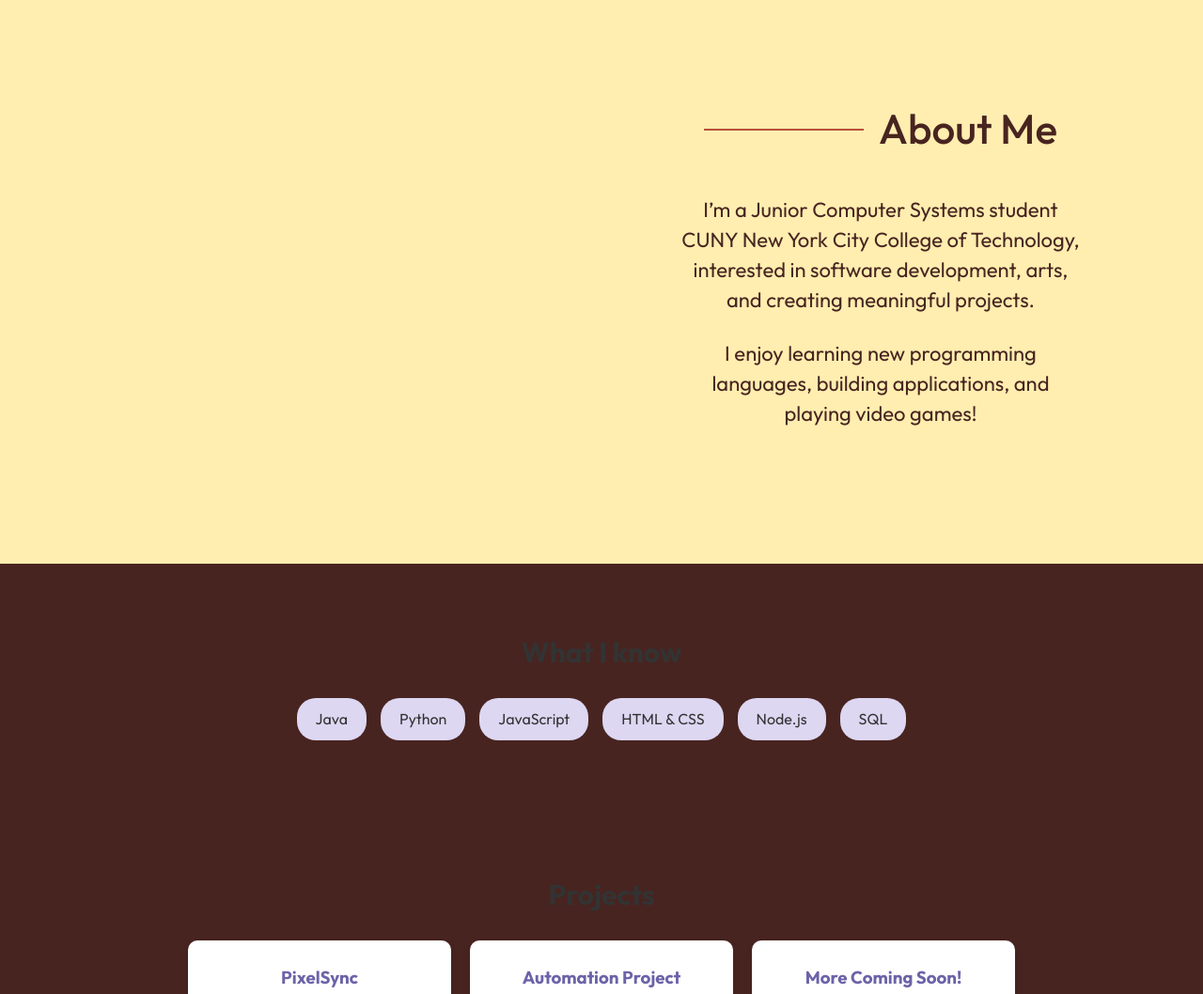
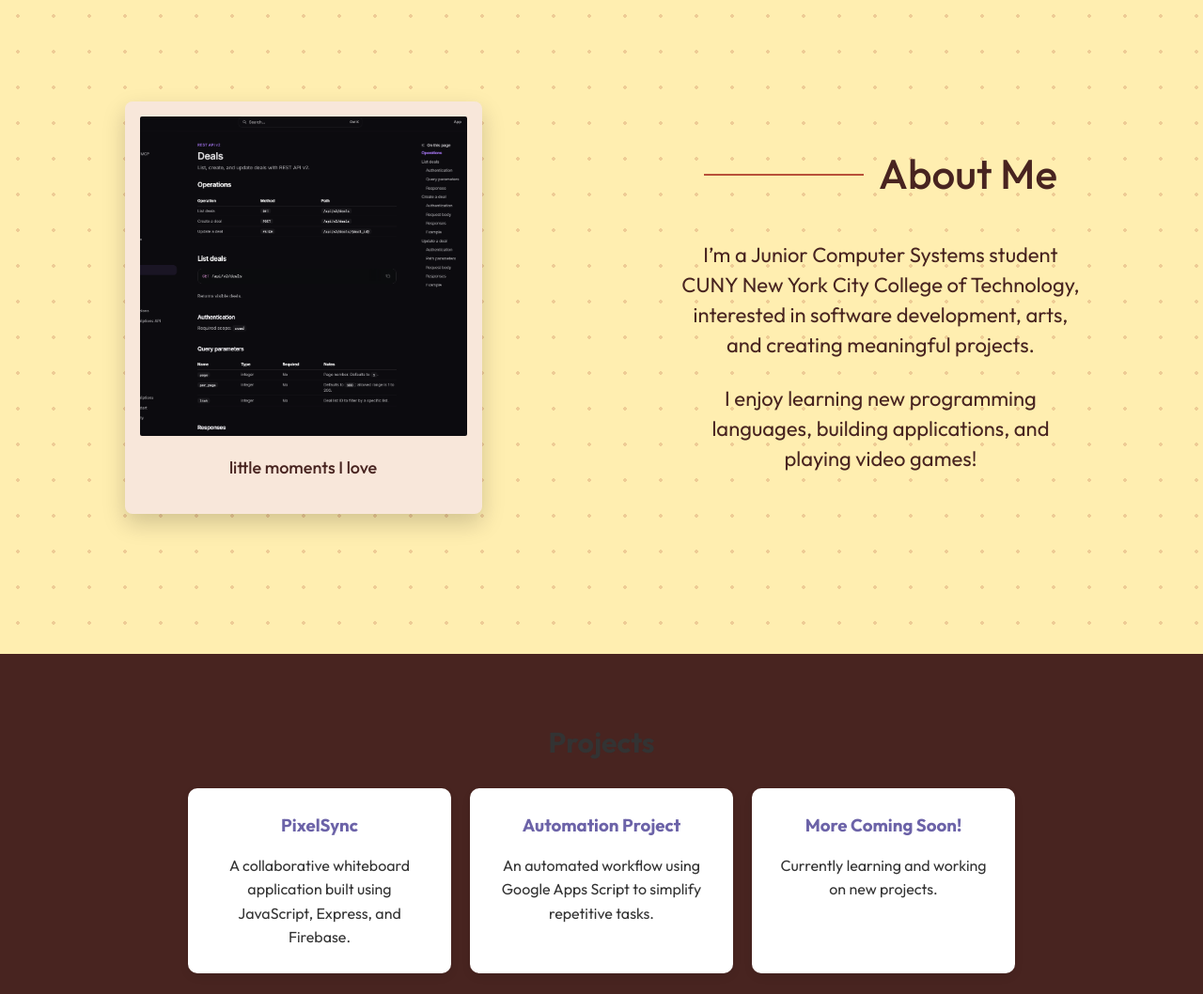
Before and after one commit to beanjvice/arisa_moonsammy, a plain HTML site: page index.html in a window 1280 px wide. Shown: the part 840-1898 px from the top of the page at 94% size. Drawn offline with Linux system fonts and the light colour scheme; a web font is replaced by a local one.

Commit message:
polished about section without cat

```diff
--- a/index.css
+++ b/index.css
@@ -237,14 +237,31 @@ section h2 {
 /*about*/
 #about {
     background-color : #FFEEB0;
-    min-height : 80vh;
+    min-height : 92svh;
     display : flex;
-    justify-content : flex-end;
+    justify-content : center;
     align-items : center;
-    padding : 80px 10% 80px 10%;
+    padding : 80px 10%;
     box-sizing : border-box;
     /* border-top: 3px solid #FFEEB0; */
+    position : relative;
+    overflow : hidden;
+}
 
+#about::before {
+    content : "";
+    position : absolute;
+    inset : 0;
+
+    background-image : radial-gradient(
+        circle,
+        rgba(178, 80 ,57, 0.22) 1.6px,
+        transparent 1.2px
+    );
+
+    background-size : 38px 38px;
+    pointer-events : none;
+    z-index : 0;
 }
 
 .about-content {
@@ -286,19 +303,51 @@ section h2 {
     margin : 0 0 28px 0;
 }
 
-/*skills*/
-.skills {
+.about-wrapper {
+    width : 100%;
+    display : flex;
+    justify-content : space-between;
+    align-items : center;
+    gap : 60px;
+    position : relative;
+    z-index : 1;
+}
+
+.about-polaroid-area {
+    width : 38%;
     display : flex;
     justify-content : center;
-    flex-wrap : wrap;
-    gap : 15px;
+    align-items : center;
 }
 
-.skills span {
-    background-color : #ddd7f2;
-    padding : 10px 20px;
-    border-radius : 20px;
+.polaroid {
+    background-color : #f8e7da;
+    padding : 16px 16px 35px 16px;
+    width : 380px;
+    box-shadow : 0 10px 25px rgba(0, 0, 0, 0.18);
+    /* transform : rotate(-4deg); */
+    transition : transform 0.3s ease;
+    border-radius : 8px;
 }
+
+.polaroid img {
+    display : block;
+    width : 100%;
+    height : 340px;
+    object-fit : cover;
+    border-radius : 2px;
+    transition : opacity 0.5s ease;
+    margin-bottom : 20px;
+}
+
+.polaroid p {
+    margin-top : 28px;
+    text-align : center;
+    font-size : 18px;
+    color : #482420;
+    font-weight : 500;
+}
+
 
 /*projects*/
 .project-container {
--- a/index.html
+++ b/index.html
@@ -2,7 +2,7 @@
 <html lang="en">
     <head>
         <meta charset="UTF-8">
-        <meta name = "viewport" content="width=device-width, inital-scale=1.0">
+        <meta name = "viewport" content="width=device-width, initial-scale=1.0">
         <title>Arisa Moonsammy</title>
 
         <!--font-->
@@ -73,6 +73,15 @@
 
 <!--about-->
         <section id = "about">
+            <div class = "about-wrapper">
+
+                <div class = "about-polaroid-area">
+                    <div class = "polaroid">
+                        <img id = "polaroid-image" src = "images/test_img1.png" alt = "test image one">
+                        <p id = "polaroid-caption"> a little piece of my life ♡</p>
+                    </div>
+                </div>
+
                 <div class = "about-content">
                     <div class = "about-heading-row">
                         <span class = "about-line"></span>
@@ -91,18 +100,7 @@
                         </p>
                     </div>
                 </div>
-        </section>
 
-<!--skills-->
-        <section id = "skills">
-            <h2>What I know</h2>
-            <div class = "skills">
-                <span>Java</span>
-                <span>Python</span>
-                <span>JavaScript</span>
-                <span>HTML & CSS</span>
-                <span>Node.js</span>
-                <span>SQL</span>
             </div>
         </section>
 
--- a/index.js
+++ b/index.js
@@ -21,11 +21,56 @@ document.addEventListener("DOMContentLoaded", function () {
     }
 
     window.addEventListener("scroll", updateNavbar, {
-        passive : true
+        passive: true
     });
 
     window.addEventListener("resize", updateNavbar);
 
     updateNavbar();
+});
 
+document.addEventListener("DOMContentLoaded", function () {
+    const polaroidImage = document.getElementById("polaroid-image");
+    const polaroidCaption = document.getElementById("polaroid-caption");
+
+    if (polaroidImage && polaroidCaption) {
+        const polaroidPhotos = [
+            {
+                src: "images/test_img1.png",
+                caption: "a little piece of my life ♡"
+            },
+            {
+                src: "images/test_img2.png",
+                caption: "little moments I love"
+            },
+            {
+                src: "images/test_img3.png",
+                caption: "me outside of coding"
+            },
+            {
+                src: "images/test_img4.png",
+                caption: "memories that make me smile"
+            }
+        ];
+
+        polaroidPhotos.forEach((photo) => {
+            const img = new Image();
+            img.src = photo.src;
+        });
+
+        let currentPhoto = 0;
+
+        function changePolaroidPhoto() {
+            polaroidImage.style.opacity = "0";
+
+            setTimeout(() => {
+                currentPhoto = (currentPhoto + 1) % polaroidPhotos.length;
+                polaroidImage.src = polaroidPhotos[currentPhoto].src;
+                polaroidCaption.textContent = polaroidPhotos[currentPhoto].caption;
+                polaroidImage.style.opacity = "1";
+            }, 500);
+        }
+
+        setInterval(changePolaroidPhoto, 4000);
+    }
 });
```
Also changed, not shown: images/test_img1.png (added), images/test_img2.png (added), images/test_img3.png (added), 1 other file. Lines whose indentation alone changed are shown as unchanged.
